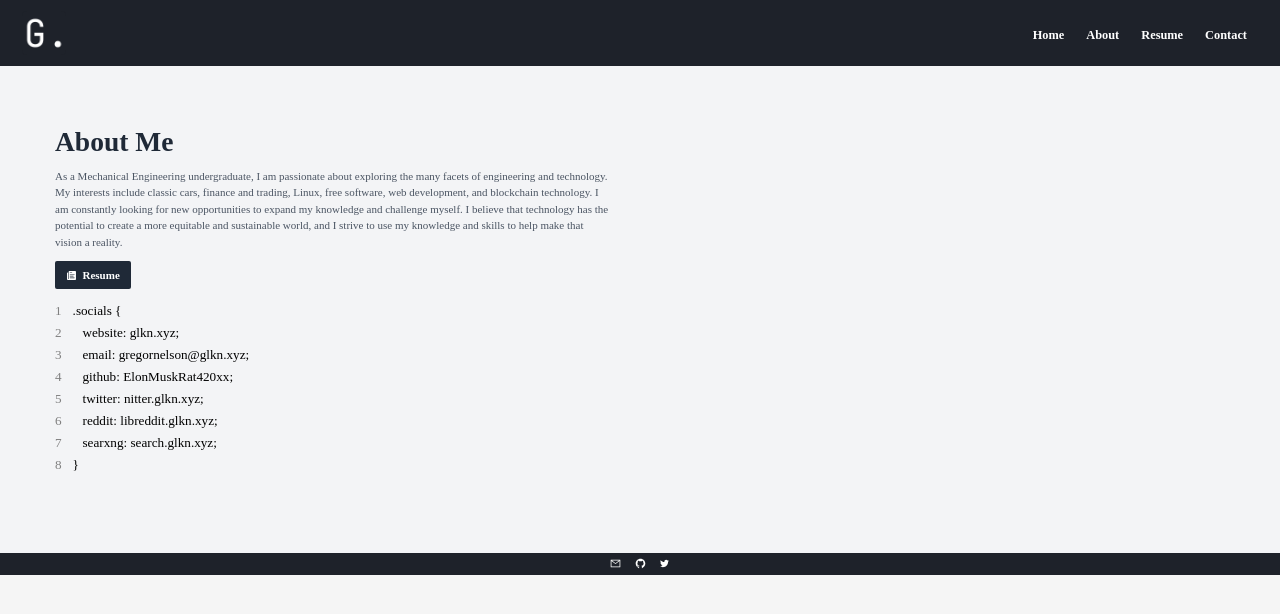
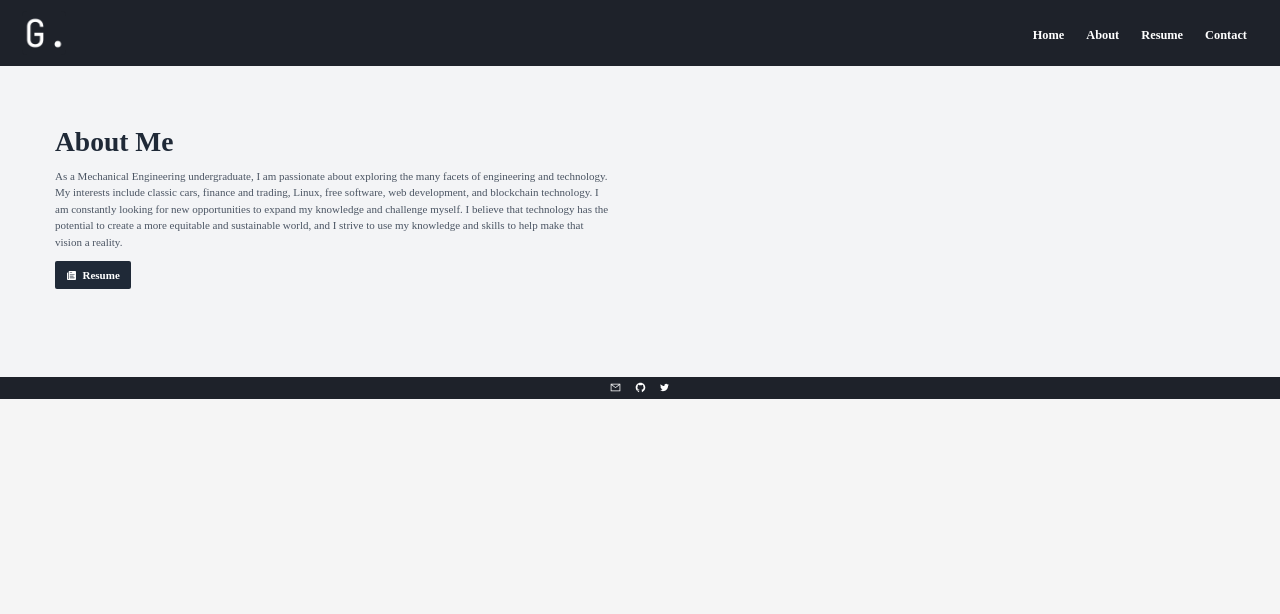
Before and after one commit to ElonMuskRat420xx/portfolio, a Next.js app: page /About in a window 1280 px wide. Shown: the top 614 px of the page. Built offline with nearby package versions, Linux system fonts and the light colour scheme; what tailwind-heropatterns would draw is missing.

Commit message:
28th Jan 1:01PM

```diff
--- a/src/components/Home/About/About.jsx
+++ b/src/components/Home/About/About.jsx
@@ -1,8 +1,6 @@
 import Link from 'next/link'
 import React from 'react'
-import {SocialIcons, PaperIcon} from '../Footer/Icons'
-import ContactCode from './Links/CodeLinks'
-
+import { PaperIcon } from '../Icons/Paper'
 
 function AboutSection () {
   return (
@@ -17,7 +15,6 @@ function AboutSection () {
     <button className="bg-gray-800 hover:bg-[#1e222a] text-white font-bold my-4 py-2 px-4 rounded-[2px] flex items-center gap-2">
       <PaperIcon /> Resume
     </button>
-    <ContactCode />
     </Link>
   </div>
 
--- a/src/components/Home/About/Links/CodeLinks.jsx
+++ /dev/null
@@ -1,69 +0,0 @@
-
-import styles from './CodeLinks.module.css';
-
-const contactItems = [
-  {
-    social: 'website',
-    link: 'glkn.xyz',
-    href: 'https://glkn.xyz',
-  },
-  {
-    social: 'email',
-    link: 'gregornelson@glkn.xyz',
-    href: 'mailto:gnelson684@gmail.com',
-  },
-  {
-    social: 'github',
-    link: 'ElonMuskRat420xx',
-    href: 'https://github.com/ElonMuskRat420xx',
-  },
-  {
-    social: 'twitter',
-    link: 'nitter.glkn.xyz',
-    href: 'https://nitter.glkn.xyz',
-  },
-  {
-    social: 'reddit',
-    link: 'libreddit.glkn.xyz',
-    href: 'https://libreddit.glkn.xyz',
-  },
-  {
-    social: 'searxng',
-    link: 'search.glkn.xyz',
-    href: 'https://search.glkn.xyz',
-  },
-];
-
-
-
-const ContactCode = () => {
-  return (
-    <div className={styles.code}>
-      <p className={styles.line}>
-        <span className={styles.className}>.socials</span> &#123;
-      </p>
-      {contactItems.slice(0, 8).map((item, index) => (
-        <p className={styles.line} key={index}>
-          &nbsp;&nbsp;&nbsp;{item.social}:{' '}
-          <a href={item.href} target="_blank" rel="noopener">
-            {item.link}
-          </a>
-          ;
-        </p>
-      ))}
-      {contactItems.slice(8, contactItems.length).map((item, index) => (
-        <p className={styles.line} key={index}>
-          &nbsp;&nbsp;{item.social}:{' '}
-          <a href={item.href} target="_blank" rel="noopener">
-            {item.link}
-          </a>
-          ;
-        </p>
-      ))}
-      <p className={styles.line}>&#125;</p>
-    </div>
-
-  );
-};
-
-export default ContactCode;
--- a/src/components/Home/About/Links/CodeLinks.module.css
+++ /dev/null
@@ -1,32 +0,0 @@
-.code {
-    counter-reset: line;
-    font-size: 1.2rem;
-    line-height: 2rem;
-  }
-
-  .line::before {
-    content: counter(line);
-    counter-increment: line;
-    margin-right: 1rem;
-    color: grey;
-  }
-
-  .code a {
-    color: var(--accent-color);
-    text-decoration: none;
-  }
-
-  .code a:hover {
-    text-decoration: underline;
-  }
-
-  .className {
-    color: var(--accent-color);
-  }
-
-  @media screen and (max-width: 600px) {
-    .code {
-      font-size: 0.85rem;
-      line-height: 1.5rem;
-    }
-  }
--- a/src/components/Home/Footer/Footer.jsx
+++ b/src/components/Home/Footer/Footer.jsx
@@ -1,5 +1,5 @@
 import React from "react";
-import SocialIcons from "./Icons";
+import SocialIcons from "../Icons/Social";
 
 function Footer() {
   return (
--- /dev/null
+++ b/src/components/Home/Icons/Paper.jsx
@@ -0,0 +1,16 @@
+
+  export const PaperIcon = () => {
+    return (
+      <svg
+        stroke="currentColor"
+        fill="currentColor"
+        strokeWidth="0"
+        viewBox="0 0 512 512"
+        height="1em"
+        width="1em"
+        xmlns="http://www.w3.org/2000/svg"
+      >
+        <path d="M124 80v322c0 7.7-6.3 14-14 14s-14-6.3-14-14V112H80c-17.7 0-32 14.3-32 32v288c0 17.7 14.3 32 32 32h353.1c17 0 30.9-13.8 30.9-30.9V80c0-17.7-14.3-32-32-32l-278 2c-17.7 0-30 12.3-30 30zm66 32h84c7.7 0 14 6.3 14 14s-6.3 14-14 14h-84c-7.7 0-14-6.3-14-14s6.3-14 14-14zm0 160h148c7.7 0 14 6.3 14 14s-6.3 14-14 14H190c-7.7 0-14-6.3-14-14s6.3-14 14-14zm196 108H190c-7.7 0-14-6.3-14-14s6.3-14 14-14h196c7.7 0 14 6.3 14 14s-6.3 14-14 14zm0-160H190c-7.7 0-14-6.3-14-14s6.3-14 14-14h196c7.7 0 14 6.3 14 14s-6.3 14-14 14z"></path>
+      </svg>
+    )
+  }
--- a/src/components/Home/Footer/Icons.jsx
+++ b/src/components/Home/Icons/Social.jsx
@@ -1,6 +1,5 @@
 
 import { AiFillGithub, AiOutlineMail, AiOutlineTwitter } from "react-icons/ai";
-
 
 const SocialIcons = () => (
     <span className="flex gap-x-5">
@@ -35,23 +34,3 @@ const SocialIcons = () => (
     </span>
   )
   export default SocialIcons
-
-
-  //SVG Icons
-
-
-  export const PaperIcon = () => {
-    return (
-      <svg
-        stroke="currentColor"
-        fill="currentColor"
-        strokeWidth="0"
-        viewBox="0 0 512 512"
-        height="1em"
-        width="1em"
-        xmlns="http://www.w3.org/2000/svg"
-      >
-        <path d="M124 80v322c0 7.7-6.3 14-14 14s-14-6.3-14-14V112H80c-17.7 0-32 14.3-32 32v288c0 17.7 14.3 32 32 32h353.1c17 0 30.9-13.8 30.9-30.9V80c0-17.7-14.3-32-32-32l-278 2c-17.7 0-30 12.3-30 30zm66 32h84c7.7 0 14 6.3 14 14s-6.3 14-14 14h-84c-7.7 0-14-6.3-14-14s6.3-14 14-14zm0 160h148c7.7 0 14 6.3 14 14s-6.3 14-14 14H190c-7.7 0-14-6.3-14-14s6.3-14 14-14zm196 108H190c-7.7 0-14-6.3-14-14s6.3-14 14-14h196c7.7 0 14 6.3 14 14s-6.3 14-14 14zm0-160H190c-7.7 0-14-6.3-14-14s6.3-14 14-14h196c7.7 0 14 6.3 14 14s-6.3 14-14 14z"></path>
-      </svg>
-    )
-  }
```
